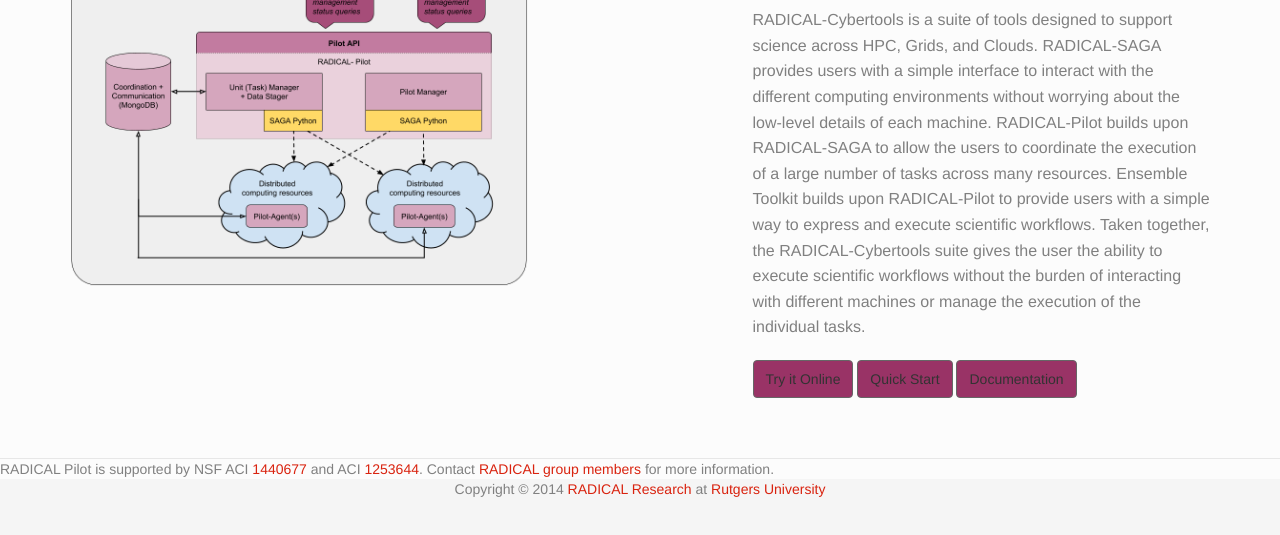
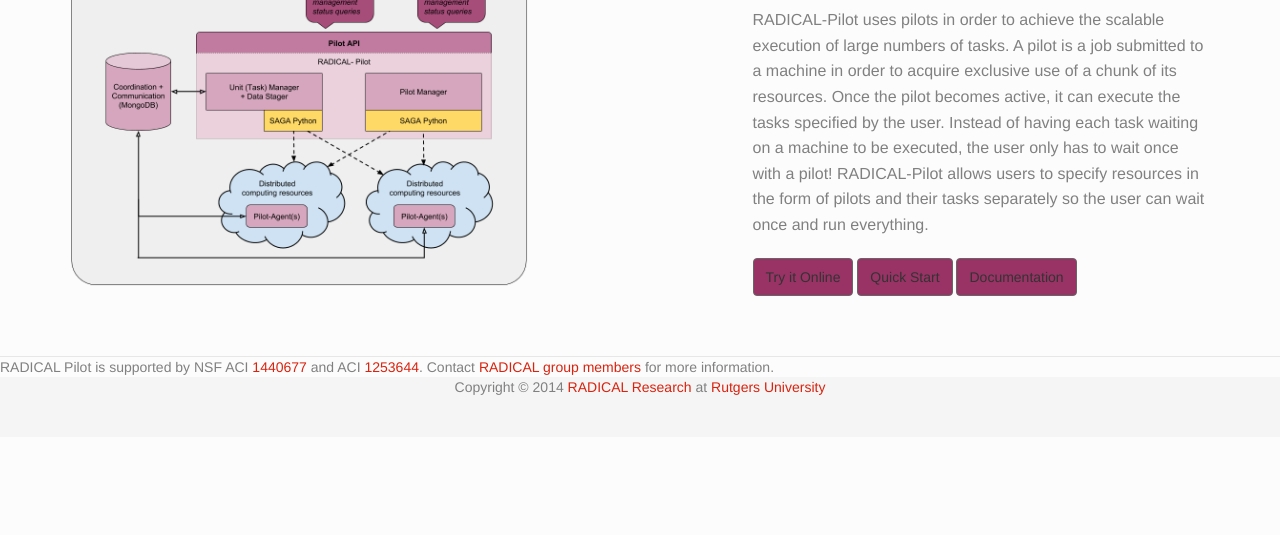
Before and after one commit to vivek-bala/RadicalPilotGS, a plain HTML site: page index.html in a window 1280 px wide. Shown: the part 397-932 px from the top of the page. After the commit the page ends 834 px from the top, so only its background shows below. Drawn offline with nearby package versions, Linux system fonts and the light colour scheme.

Commit message:
Updated text based on Ming's suggestion

```diff
--- a/index.html
+++ b/index.html
@@ -74,7 +74,7 @@
                 <div class="col-lg-5 col-lg-offset-1 col-sm-push-6 col-sm-6">
                     <div class="clearfix"></div>
                     <h2 class="section-heading">RADICAL-Pilot</h2>
-                    <p class="infoblurb">RADICAL-Cybertools is a suite of tools designed to support science across HPC, Grids, and Clouds. RADICAL-SAGA provides users with a simple interface to interact with the different computing environments without worrying about the low-level details of each machine. RADICAL-Pilot builds upon RADICAL-SAGA to allow the users to coordinate the execution of a large number of tasks across many resources. Ensemble Toolkit builds upon RADICAL-Pilot to provide users with a simple way to express and execute scientific workflows. Taken together, the RADICAL-Cybertools suite gives the user the ability to execute scientific workflows without the burden of interacting with different machines or manage the execution of the individual tasks.
+                    <p class="infoblurb">RADICAL-Pilot uses pilots in order to achieve the scalable execution of large numbers of tasks. A pilot is a job submitted to a machine in order to acquire exclusive use of a chunk of its resources. Once the pilot becomes active, it can execute the tasks specified by the user. Instead of having each task waiting on a machine to be executed, the user only has to wait once with a pilot! RADICAL-Pilot allows users to specify resources in the form of pilots and their tasks separately so the user can wait once and run everything.
                     </p>
                     <p>
                       <a class="btn btn-pilot" role="button" href="./try_it_out.html">Try it Online</a>
```
